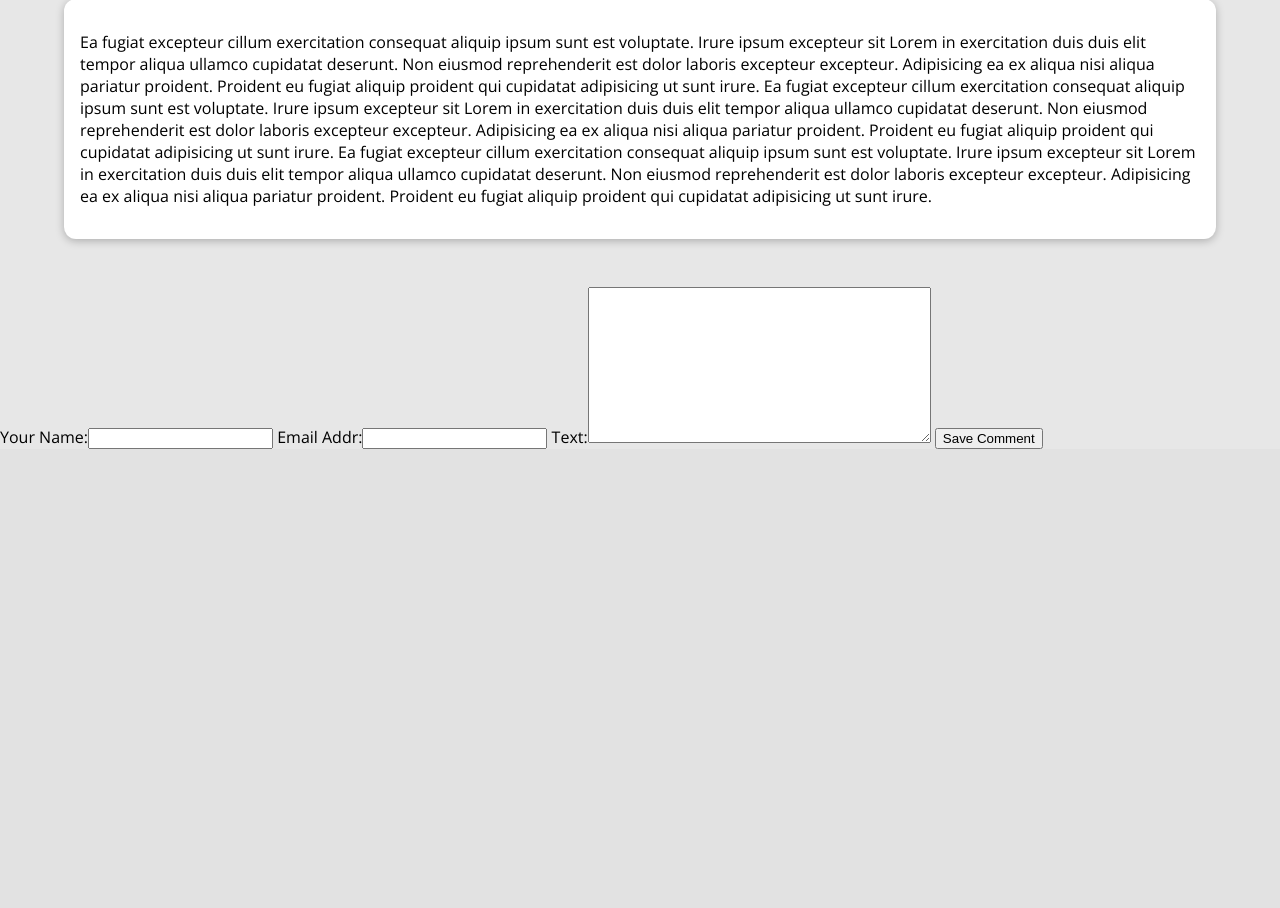
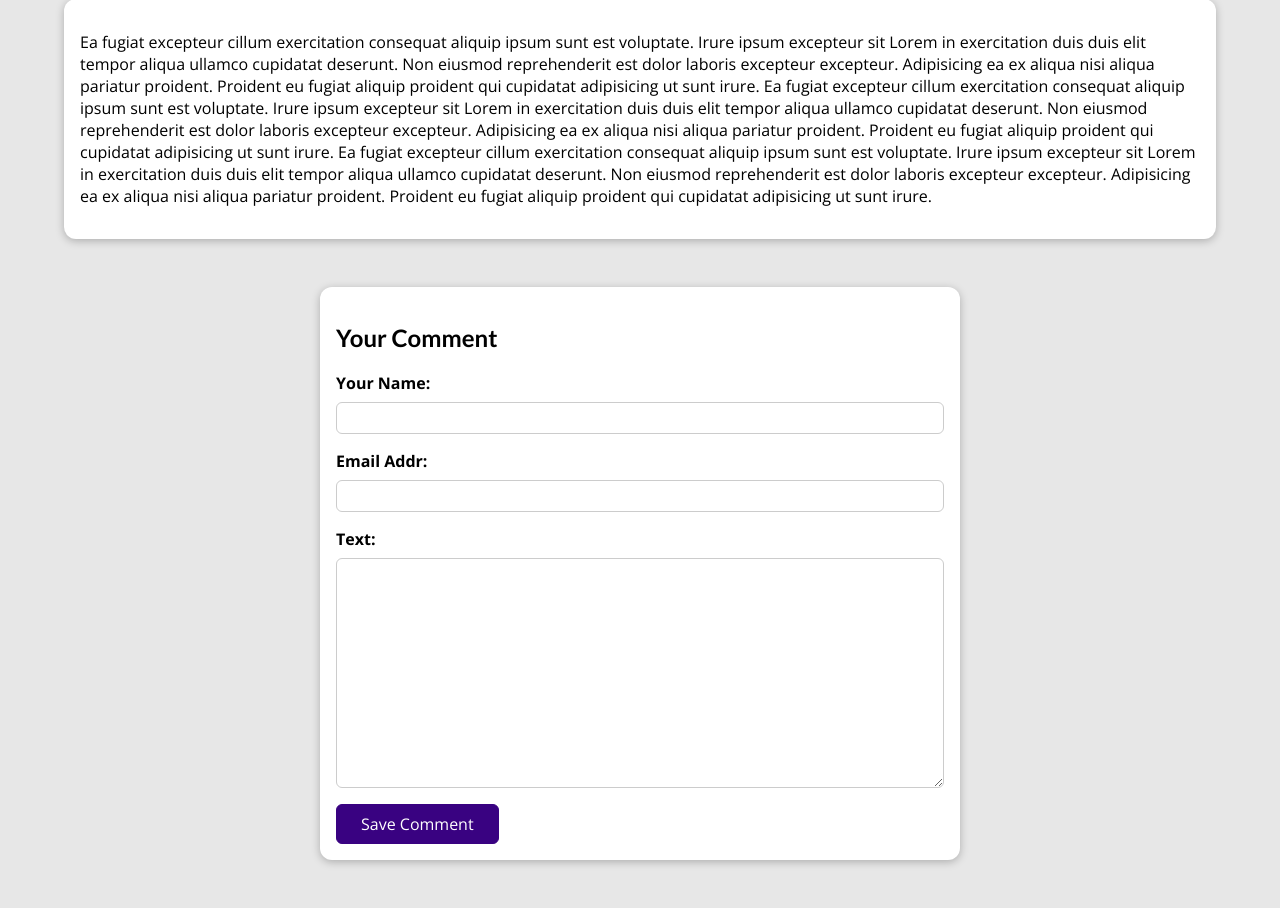
Before and after one commit to Kanharajput/DjangoBlogProject, a Django app: page /allblogs/surfing in a window 1280 px wide. Shown: the part 529-1437 px from the top of the page. Before the commit the page ends 978 px from the top, so only its background shows below. Run offline with Django 3.2, Linux system fonts and the light colour scheme; data comes from the database, SQL or seed files in the repository.

Commit message:
style applied to comment form

```diff
--- a/AllBlogs/static/AllBlogs/blog_detail.css
+++ b/AllBlogs/static/AllBlogs/blog_detail.css
@@ -74,3 +74,49 @@ main {
     padding: 0.5rem 1rem;
     border-radius: 8px;
 }
+
+#comment-form {
+    margin: 3rem auto;
+    width: 90%;
+    max-width: 40rem;
+    border-radius: 12px;
+    background-color: white;
+    box-shadow: 0 2px 8px rgba(0, 0, 0, 0.25);
+    padding: 1rem;
+  }
+
+  #comment-form button {
+    font: inherit;
+    background-color: #390281;
+    color: white;
+    border: 1px solid #390281;
+    padding: 0.5rem 1.5rem;
+    border-radius: 6px;
+    cursor: pointer;
+  }
+
+  #comment-form button:hover,
+  #comment-form button:active {
+    background-color: #4f0ba7;
+    border-color: #4f0ba7;
+  }
+
+  .form-control {
+    margin-bottom: 1rem;
+  }
+
+  .form-control label {
+    font-weight: bold;
+    margin-bottom: 0.5rem;
+    display: block;
+  }
+
+  .form-control input,
+  .form-control textarea {
+    display: block;
+    width: 100%;
+    font: inherit;
+    padding: 0.25rem;
+    border-radius: 6px;
+    border: 1px solid #ccc;
+  }
--- a/AllBlogs/templates/AllBlogs/blog_detail.html
+++ b/AllBlogs/templates/AllBlogs/blog_detail.html
@@ -29,11 +29,19 @@
         <p>{{clicked_blog.content}}</p>
     </main>
 
-    <form>
-        <!--render the comment form which is created using Comment model-->
-        {{comment_form}}
-        <button>Save Comment</button>
-    </form>
-
+    <section id="comment-form">
+        <h2>Your Comment</h2>
+        <form>
+            <!--render the comment form which is created using Comment model-->
+            {% for form_field in comment_form %}
+                <div class="form-control">
+                    {{form_field.label_tag}}
+                    {{form_field}}
+                    {{form_field.errors}}
+                </div>
+            {% endfor %}
+            <button>Save Comment</button>
+        </form>
+    </section>
 
 {% endblock content %}
```
